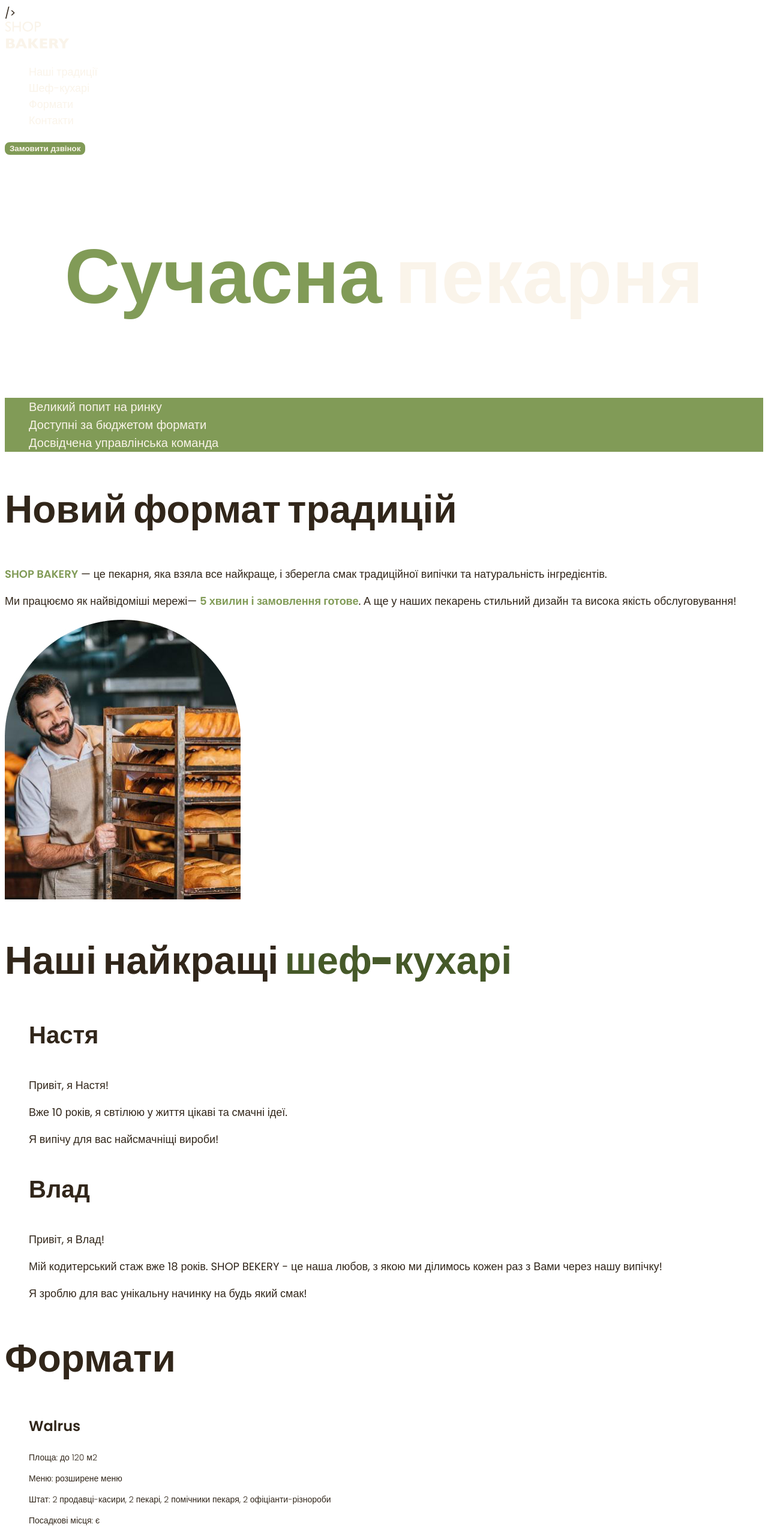
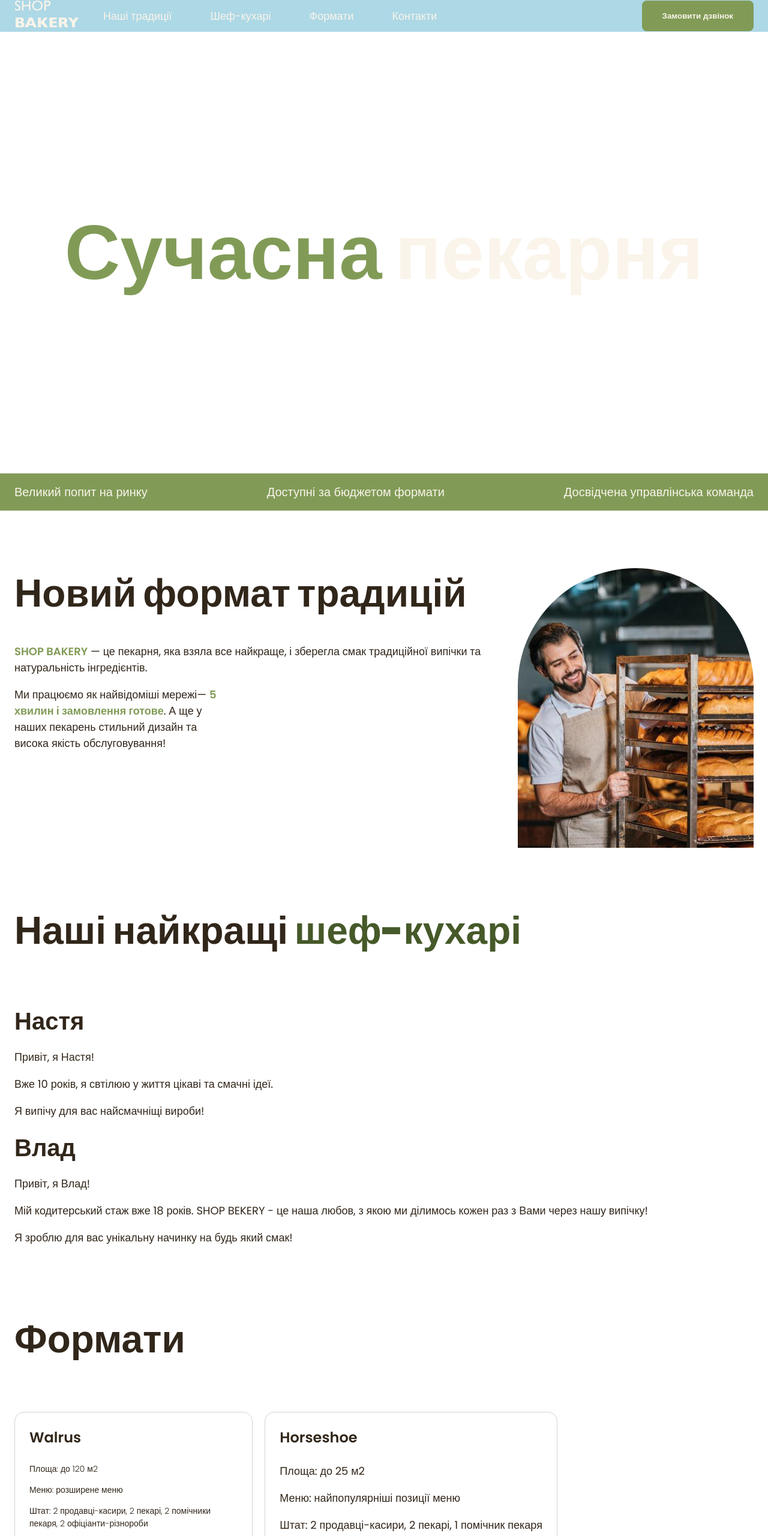
Before and after one commit to krama17/krama_homework, a plain HTML site: page index.html in a window 1280 px wide. Shown: the top 2560 px of the page at 60% size. Drawn offline with Linux system fonts and the light colour scheme.

Commit message:
Flex box change

```diff
--- a/css/style.css
+++ b/css/style.css
@@ -1,4 +1,3 @@
-
 @font-face {
   font-display: swap;
   font-family: 'Poppins';
@@ -39,19 +38,49 @@
 }
 
 /* Global */
+* {
+  box-sizing: border-box;
+  /* box-sizing: content-box; Співбесіда  */
+}
 body {
   color: var(--color-primary-dark);
   font-family: 'Poppins', sans-serif;
   font-size: 18px;
   font-weight: 400;
   line-height: 1.5;
+  margin: 0;
+}
+
+h1, h2, h3 ,h4 ,h5 ,h5, p {
+  margin-top: 0;
 }
 
 address {
   font-style: normal;
 }
 
+.visualy-hidden {
+  position: absolute;
+  left: -1000px;
+  top: auto;
+  width: 1px;
+  height: 1px;
+  overflow: hidden;
+}
+.section {
+  padding: 48px 0;
+}
+
+.container {
+  width: 100%;
+  max-width: 1288px;
+  margin: 0 auto;
+  padding: 0 24px;
+}
+
 ul {
+  margin: 0;
+  padding: 0;
   list-style-type: none;
 }
 /* Button */
@@ -61,10 +90,10 @@ ul {
   border: 2px solid var(--color-brand-light);
   background-color: var(--color-brand-light);
   font-weight: 600;
-  /* display: flex;
+   /* display: flex; */
   padding: 16px 32px;
-  align-items: flex-start;
-  gap: 10px; */
+  /* align-items: flex-start; */
+  /* gap: 10px; */
 }
 
 .button:hover {
@@ -81,26 +110,63 @@ ul {
 
 .link:hover {
   color: var(--color-brand-light);
-  font-weight: 600;
+
 }
+
+/* Header */
+.header {
+  background-color: lightblue;
+}
+.header-conteiner {
+  display: flex;
+  align-items: center;
+  gap: 40px;
+}
+.header-nav {
+  display: flex;
+  align-items: center;
+  flex-grow: 1;
+  justify-content: center;
+  gap: 40px;
+}
+
+.header-menu {
+  display: flex;
+  gap: 64px ;
+  flex-grow: 1;
+}
+
 /* Hero section */
+.hero-section {
+  padding: 272px 0;
+}
+
 .hero-title {
   color: var(--color-primary-light);
   text-align: center;
   font-size: 128px;
   font-weight: 900;
+  margin-bottom: 0;
 }
 
 .hero-title .accent {
   color: var(--color-brand-light);
 }
 /* Adventeges section */
+
+.adventeges-section {
+   background-color: var(--color-brand-light);
+   padding: 16px 0;
+}
 .adventeges-list {
-  color: var(--color-primary-light);
-  background-color: var(--color-brand-light);
+  display: flex;
+  justify-content: space-between;
+  gap: 40px;
+
 }
 
 .adventeges-item {
+  color: var(--color-primary-light);
   font-size: 20px;
   font-weight: 300;
 }
@@ -116,7 +182,23 @@ ul {
   color: var(--color-brand-dark);
 }
 
-/* Traditions */
+/* Traditions section*/
+.traditions-section {
+  padding-top: 96px;
+}
+
+.traditions-container {
+  display: flex;
+  gap: 40px;
+  justify-content: space-between;
+}
+
+.traditions-content{
+  min-width: 710px;
+}
+.traditions-title {
+  margin-bottom: 42px;
+}
 
 .traditions-text .brand {
   color: var(--color-brand-light);
@@ -127,14 +209,39 @@ ul {
   text-transform: uppercase;
 }
 
+.traditions-text.limeted{
+  max-width: 340px;
+}
+
 /* Chef section */
+.chefs-title {
+  margin-bottom: 80px;
+}
 
 .chef-title {
   font-size: 40px;
   font-weight: 600;
+  margin-bottom: 16px;
 }
 
 /* Format section */
+.formats-list {
+  display: flex;
+  gap: 20px;
+  flex-wrap: wrap;
+}
+
+.foramts-item {
+  flex-basis: calc((100% - 40px) / 3 );
+}
+.format-card {
+  border: 1px solid lightgray;
+  border-radius: 16px;
+  padding: 24px;
+}
+.formats-title {
+  margin-bottom: 80px;
+}
 
 .format-title {
   font-size: 24px;
@@ -146,6 +253,12 @@ ul {
   font-weight: 300;
 }
 
+/* Contc section */
+
+.contact-title {
+  margin-bottom: 16px;
+}
+
 /* Footer */
 
 .adress-link {
@@ -153,7 +266,6 @@ ul {
   font-size: 16px;
   font-weight: 300;
   text-decoration: none;
-
 }
 
 .adress-link:hover {
@@ -163,5 +275,4 @@ ul {
 .adress-copyright {
   font-size: 14px;
   font-weight: 400;
-
 }
--- /dev/null
+++ b/css/test.css
@@ -0,0 +1,31 @@
+* {
+  box-sizing: border-box;
+}
+
+.flex-container {
+  display: flex;
+  justify-content: center;
+}
+
+.item {
+  flex-basis: 100px;
+  height: 100px;
+  background-color: burlywood;
+  border: 5px solid darkred;
+  padding: 10px;
+  margin: 10px;
+}
+
+.item:nth-child(2){
+    flex-grow: 1;
+}
+
+/* .item:nth-child(2) {
+  width: 50px;
+  height: 50px;
+}
+
+.item:last-child {
+    width: 80px;
+    height: 80px;
+} */
--- a/index.html
+++ b/index.html
@@ -11,19 +11,21 @@
     <link rel="preconnect" href="https://fonts.gstatic.com" crossorigin />
     <link
       href="https://fonts.googleapis.com/css2?family=Big+Shoulders+Stencil+Display:wght@100;200;300;400;500;600;700;800;900&family=Montserrat:wght@400;700&family=Poppins:wght@300;400;600;900&display=swap"
-      rel="stylesheet" -->
-    />
+      rel="stylesheet"
+     /> -->
     <!-- Styles -->
     <link rel="stylesheet" href="./css/style.css" />
   </head>
 
   <body>
-    <header>
-      <nav>
+    <header class="header">
+      <div class="container">
+        <div class="header-conteiner">
+          <nav class="header-nav">
             <a href="/">
               <img src="./images/logo.svg" alt="Логотип сучасної пекарні" />
             </a>
-        <ul>
+            <ul class="header-menu">
               <li>
                 <a class="link" href="#traditions-section">Наші традиції</a>
               </li>
@@ -33,38 +35,59 @@
             </ul>
           </nav>
           <button class="button">Замовити дзвінок</button>
+        </div>
+      </div>
     </header>
 
     <main>
-      <section>
-        <h1 class="hero-title"><span class="accent">Сучасна</span> пекарня</h1>
+      <section class="hero-section">
+        <div class="container">
+          <h1 class="hero-title">
+            <span class="accent">Сучасна</span> пекарня
+          </h1>
+        </div>
       </section>
-      <section id="traditions-section">
-        <!-- Секція нових форматів -->
+      <section class="adventeges-section">
+        <div class="container">
+          <h2 class="visualy-hidden">Наші переваги</h2>
           <ul class="adventeges-list">
             <li class="adventeges-item">Великий попит на ринку</li>
             <li class="adventeges-item">Доступні за бюджетом формати</li>
             <li class="adventeges-item">Досвідчена управлінська команда</li>
           </ul>
-        <h2 class="section-title">Новий формат традицій</h2>
+        </div>
+      </section>
+      <section class="section traditions-section" id="traditions-section">
+        <!-- Секція нових форматів -->
+        <div class="container">
+          <div class="traditions-container">
+            <div class="traditions-content">
+              <h2 class="traditions-title section-title">
+                Новий формат традицій
+              </h2>
               <p class="traditions-text">
-          <span class="brand uppercase">shop bakery</span> — це пекарня, яка
-          взяла все найкраще, і зберегла смак традиційної випічки та
+                <span class="brand uppercase">shop bakery</span> — це пекарня,
+                яка взяла все найкраще, і зберегла смак традиційної випічки та
                 натуральність інгредієнтів.
               </p>
-        <p class="traditions-text">
+              <p class="traditions-text limeted">
                 Ми працюємо як найвідоміші мережі—
-          <span class="brand">5 хвилин і замовлення готове</span>. А ще у наших
-          пекарень стильний дизайн та висока якість обслуговування!
+                <span class="brand">5 хвилин і замовлення готове</span>.  А ще у
+                наших пекарень стильний дизайн та висока якість обслуговування!
               </p>
+            </div>
+
             <img
               src="./images/baker_man.jpg"
               alt="Чоловік пекар дивится на баотони із посмішкою"
             />
+          </div>
+        </div>
       </section>
-      <section id="chefs-section">
+      <section class="section" id="chefs-section">
         <!-- Секція кухарі -->
-        <h2 class="section-title">
+        <div class="container">
+          <h2 class="chefs-title section-title">
             Наші найкращі <span class="accent">шеф-кухарі</span>
           </h2>
           <ul>
@@ -81,20 +104,22 @@
                 <h3 class="chef-title">Влад</h3>
                 <p>Привіт, я Влад!</p>
                 <p>
-                Мій кодитерський стаж вже 18 років. SHOP BEKERY - це наша любов,
-                з якою ми ділимось кожен раз з Вами через нашу випічку!
+                  Мій кодитерський стаж вже 18 років. SHOP BEKERY - це наша
+                  любов, з якою ми ділимось кожен раз з Вами через нашу випічку!
                 </p>
                 <p>Я зроблю для вас унікальну начинку на будь який смак!</p>
               </article>
             </li>
           </ul>
+        </div>
       </section>
-      <section id="formats-section">
+      <section class="section" id="formats-section">
         <!-- Секція форматів -->
-        <h2 class="section-title">Формати</h2>
-        <ul>
-          <li>
-            <article>
+        <div class="container">
+          <h2 class="formats-title section-title">Формати</h2>
+          <ul class="formats-list">
+            <li class="foramts-item">
+              <article class="format-card">
                 <h3 class="format-title" lang="eu">Walrus</h3>
                 <div class="format-text">
                   <p>Площа: до 120 м2</p>
@@ -106,37 +131,36 @@
                   <p>Посадкові місця: є</p>
                 </div>
               </article>
-          </li>
+            </li class="foramts-item">
             <li>
-            <article>
+              <article class="format-card">
                 <h3 class="format-title" lang="eu">Horseshoe</h3>
                 <div class="format-text"></div>
-              <p >Площа: до 25 м2</p>
-              <p >Меню: найпопулярніші позиції меню</p>
-              <p >
-                Штат: 2 продавці-касири, 2 пекарі, 1 помічник пекаря
-              </p>
-              <p >Посадкові місця: відсутні</p>
+                <p>Площа: до 25 м2</p>
+                <p>Меню: найпопулярніші позиції меню</p>
+                <p>Штат: 2 продавці-касири, 2 пекарі, 1 помічник пекаря</p>
+                <p>Посадкові місця: відсутні</p>
               </article>
-          </li>
+            </li class="foramts-item">
             <li>
-            <article>
-
+              <article class="format-card">
                 <h3 class="format-title" lang="eu">Handelbar</h3>
                 <div class="format-text"></div>
                 <p>Площа: до 15 м2</p>
                 <p>Меню: найпопулярніші позиції меню</p>
-              <p>
-                Штат: 1 продавець, 1 пекар, 1 помічник пекаря
-              </p>
+                <p>Штат: 1 продавець, 1 пекар, 1 помічник пекаря</p>
                 <p>Посадкові місця: відсутні</p>
               </article>
             </li>
           </ul>
+        </div>
       </section>
-      <section id="contact-section">
+      <section class="section" id="contact-section">
         <!-- Секція приєднайся -->
-        <h2 class="section-title">Приєднуйся до мережі пекарень</h2>
+        <div class="container">
+          <h2 class="contact-title section-title">
+            Приєднуйся до мережі пекарень
+          </h2>
           <p>Заповни форму, щоб ми звʼязались з тобою!</p>
           <iframe
             src="https://www.google.com/maps/embed?pb=!1m18!1m12!1m3!1d10160.65337575809!2d30.48093377758026!3d50.456682906815885!2m3!1f0!2f0!3f0!3m2!1i1024!2i768!4f13.1!3m3!1m2!1s0x40d4ce637bfe1717%3A0x5370c2254ad1b952!2z0LLRg9C70LjRhtGPINCh0ZbRh9C-0LLQuNGFINCh0YLRgNGW0LvRjNGG0ZbQsiwgNTQsINCa0LjRl9CyLCAwMjAwMA!5e0!3m2!1suk!2sua!4v1699304315509!5m2!1suk!2sua"
@@ -146,17 +170,21 @@
             loading="lazy"
             referrerpolicy="no-referrer-when-downgrade"
           ></iframe>
+        </div>
       </section>
     </main>
 
     <footer>
+      <div class="container">
         <nav>
           <a href="">
             <!-- logo -->
           </a>
           <ul>
             <li>
-            <a class="link" href="#traditions-section" target="_blank">Наші традиції</a>
+              <a class="link" href="#traditions-section" target="_blank"
+                >Наші традиції</a
+              >
             </li>
             <li><a class="link" href="#chefs-section">Шеф-кухарі</a></li>
             <li><a class="link" href="#formats-section">Формати</a></li>
@@ -167,12 +195,21 @@
         <address>
           <img src="./images/logo.svg" alt="Логотип сучасної пекарні" />
           <ul>
-          <li><a class="adress-link" href="tel:+380960000007">+ 38 (096) 000 00 07</a></li>
             <li>
-            <a class="adress-link" href="mailto:shopbakery@gmail.com">shopbakery@gmail.com</a>
+              <a class="adress-link" href="tel:+380960000007"
+                >+ 38 (096) 000 00 07</a
+              >
             </li>
             <li>
-            <a class="adress-link" href="https://maps.app.goo.gl/tB6xXwvNasaDHwuf9" target="_blank"
+              <a class="adress-link" href="mailto:shopbakery@gmail.com"
+                >shopbakery@gmail.com</a
+              >
+            </li>
+            <li>
+              <a
+                class="adress-link"
+                href="https://maps.app.goo.gl/tB6xXwvNasaDHwuf9"
+                target="_blank"
                 >Україна, м. Київ, вул. Січових Стрільців 54</a
               >
             </li>
@@ -183,9 +220,12 @@
               <a href="#">Facebook</a>
             </li>
           </ul>
-        <a class="adress-link" chref="#" target="_blank">Політика конфіденційності</a>
+          <a class="adress-link" chref="#" target="_blank"
+            >Політика конфіденційності</a
+          >
           <p class="adress-copyright">&copy; 2022 Дані захищені</p>
         </address>
+      </div>
     </footer>
   </body>
 </html>
```
Also changed, not shown: test.html (added, +18 -0 lines). Lines whose indentation alone changed are shown as unchanged.
